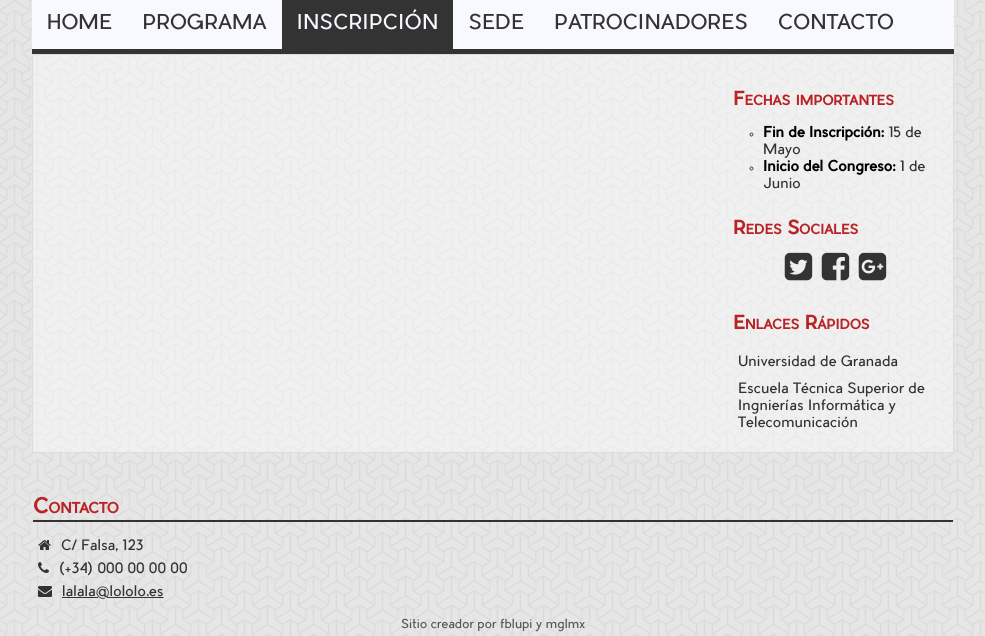
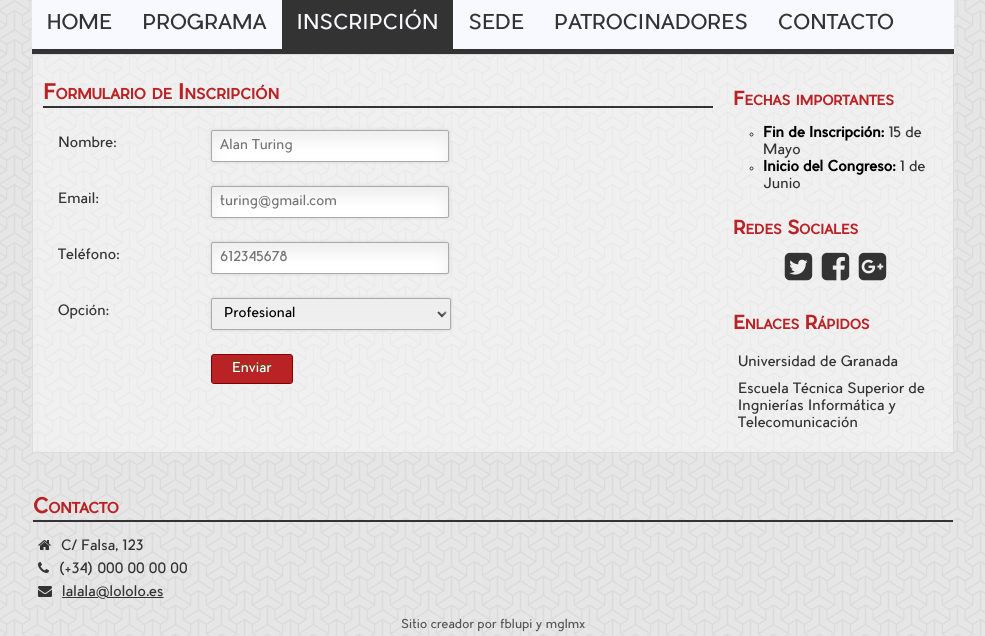
Before and after one commit to fblupi/grado_informatica-SIBW, a PHP site: page /inscripcion.html in a window 1280 px wide. Shown: the part 217-853 px from the top of the page, without its empty margins (147-1132 px from the left). Run offline with PHP 8.4, Linux system fonts and the light colour scheme; some libraries are stand-ins or nearby versions.

Commit message:
añadido formulario de inscripción

```diff
--- a/css/style.css
+++ b/css/style.css
@@ -221,7 +221,8 @@ b {
     padding-right: 5px;
 }
 
-/*Patrocinadores **********************************************************/
+/* Patrocinadores *********************************************************/
+
 .patrocinador {
     margin: 5px;
 }
@@ -357,6 +358,13 @@ footer > #copyright {
     font-family: Pier, sans-serif;
 }
 
+.contact_form select {
+    height: 32px;
+    width: 240px;
+    padding: 5px 8px;
+    font-family: Pier, sans-serif;
+}
+
 .contact_form textarea {
     padding: 8px;
     width: 300px;
@@ -367,7 +375,7 @@ footer > #copyright {
     margin-left: 156px;
 }
 
-.contact_form input, .contact_form textarea {
+.contact_form input, .contact_form textarea, .contact_form select {
     border: 1px solid #AAAAAA;
     box-shadow: 0px 0px 3px #CCCCCC, 0px 10px 15px #EEEEEE inset;
     border-radius: 2px;
--- a/inscripcion.html
+++ b/inscripcion.html
@@ -30,7 +30,34 @@
         <div id="main">
             <div id="content">
                 <section>
-
+                    <form class="contact_form" action="" method="post" name="contact_form">
+                        <h1>Formulario de Inscripción</h1>
+                        <ul>
+                            <li>
+                                <label for="name">Nombre:</label>
+                                <input type="text" name="name" placeholder="Alan Turing" required/>
+                            </li>
+                            <li>
+                                <label for="email">Email:</label>
+                                <input type="email" name="email" placeholder="turing@gmail.com" required/>
+                            </li>
+                            <li>
+                                <label for="subject">Teléfono:</label>
+                                <input type="text" name="phone" placeholder="612345678"/>
+                            </li>
+                            <li>
+                                <label for="type">Opción: </label>
+                                <select name="type" required>
+                                    <option value="profesional">Profesional</option>
+                                    <option value="profesor">Profesor</option>
+                                    <option value="alumno">Alumno</option>
+                                </select>
+                            </li>
+                            <li>
+                                <button class="submit" type="submit">Enviar</button>
+                            </li>
+                        </ul>
+                    </form>
                 </section>
             </div> <!-- end content -->
             <aside>
```
